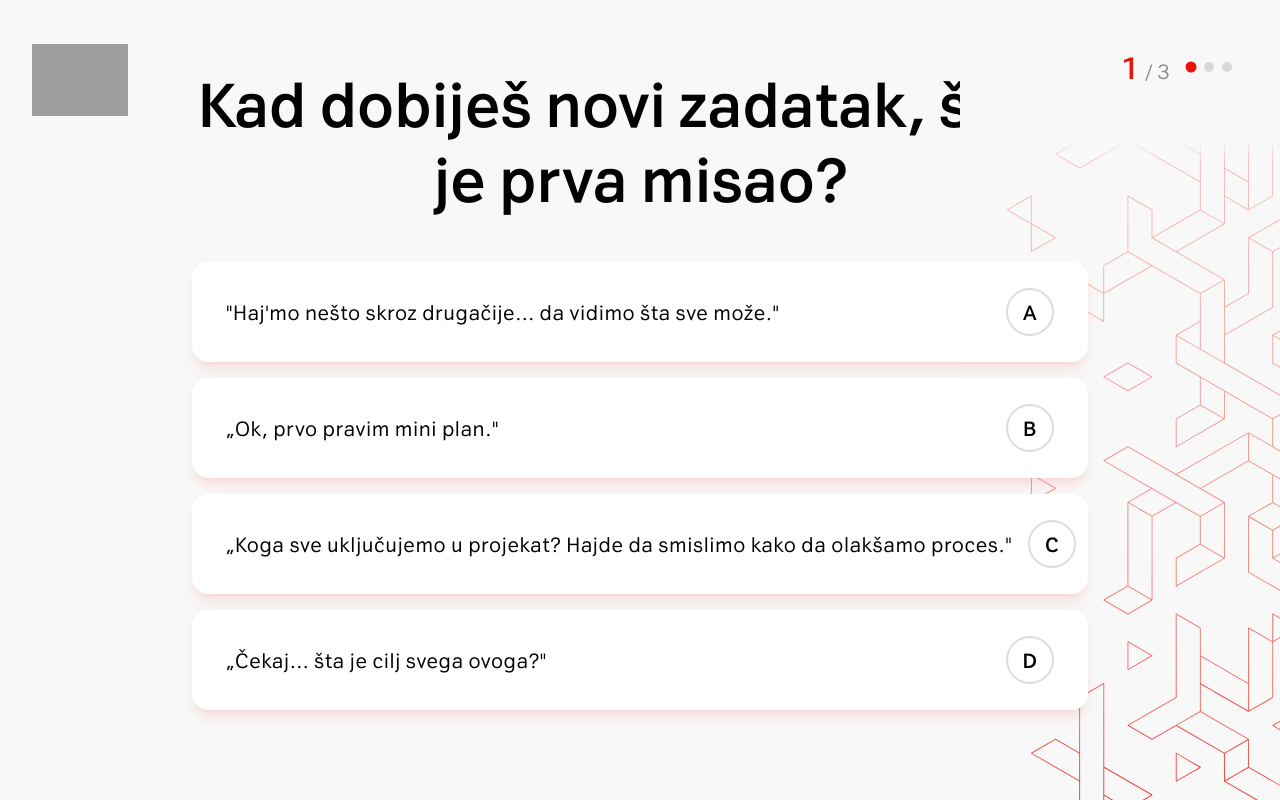
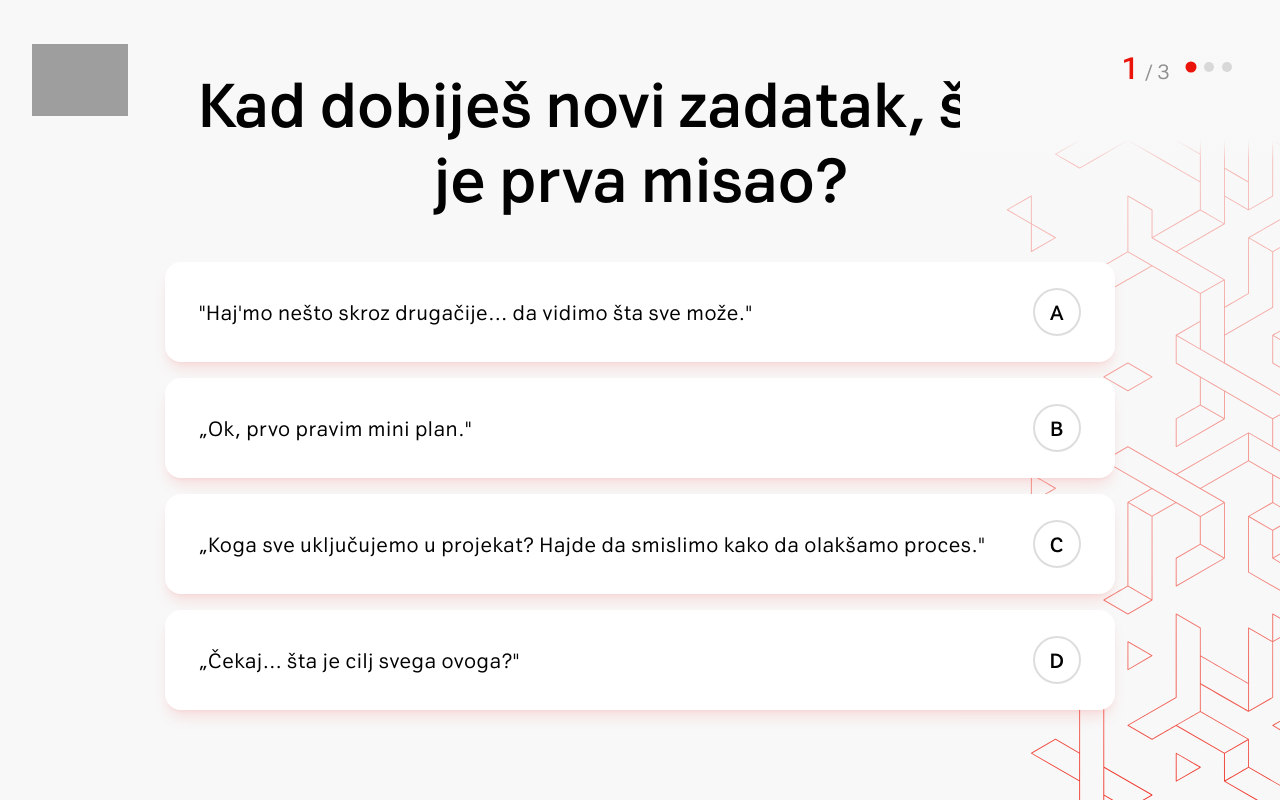
Before and after one commit to igoricaa/a1-quiz, a Next.js app: page / in a window 1280 px wide. Both pictures are taken after a click on the button "Počni kviz". Built offline with nearby package versions, Linux system fonts and the light colour scheme; grey boxes are pictures that could not be loaded.

Commit message:
design tweaks

```diff
--- a/components/quiz/QuestionScreen.tsx
+++ b/components/quiz/QuestionScreen.tsx
@@ -69,7 +69,7 @@ export function QuestionScreen({
       <GridGraphic />
 
       {/* Answer Buttons */}
-      <div className="flex w-full max-w-4xl flex-col gap-4">
+      <div className="flex w-full max-w-[950px] flex-col gap-4">
         <AnimatePresence mode="wait">
           {question.answers.map((answer, index) => (
             <motion.div
--- a/components/quiz/ResultScreen.tsx
+++ b/components/quiz/ResultScreen.tsx
@@ -66,7 +66,7 @@ export function ResultScreen({ result, onContinue }: ResultScreenProps) {
       <div className="grid grid-cols-2 gap-10 max-w-9/12 z-10 mt-13">
         {/* rgba(176, 66, 66, 0.15) */}
         <motion.div
-          className="flex flex-col justify-between gap-28 shadow-[0px_0px_10px_0px_rgba(176,66,66,0.15)] rounded-lg px-12.5 py-14 bg-background"
+          className="flex flex-col justify-between gap-10 shadow-[0px_0px_10px_0px_rgba(176,66,66,0.15)] rounded-lg px-12.5 py-14 bg-background"
           initial={{ opacity: 0, y: 20 }}
           animate={{ opacity: 1, y: 0 }}
           transition={{
@@ -96,7 +96,7 @@ export function ResultScreen({ result, onContinue }: ResultScreenProps) {
 
         {/* Shift */}
         <motion.div
-          className="flex flex-col justify-between gap-28 shadow-[0px_0px_10px_0px_rgba(176,66,66,0.15)] rounded-lg px-12.5 py-14 bg-background"
+          className="flex flex-col justify-between gap-10 shadow-[0px_0px_10px_0px_rgba(176,66,66,0.15)] rounded-lg px-12.5 py-14 bg-background"
           initial={{ opacity: 0, y: 20 }}
           animate={{ opacity: 1, y: 0 }}
           transition={{
```
